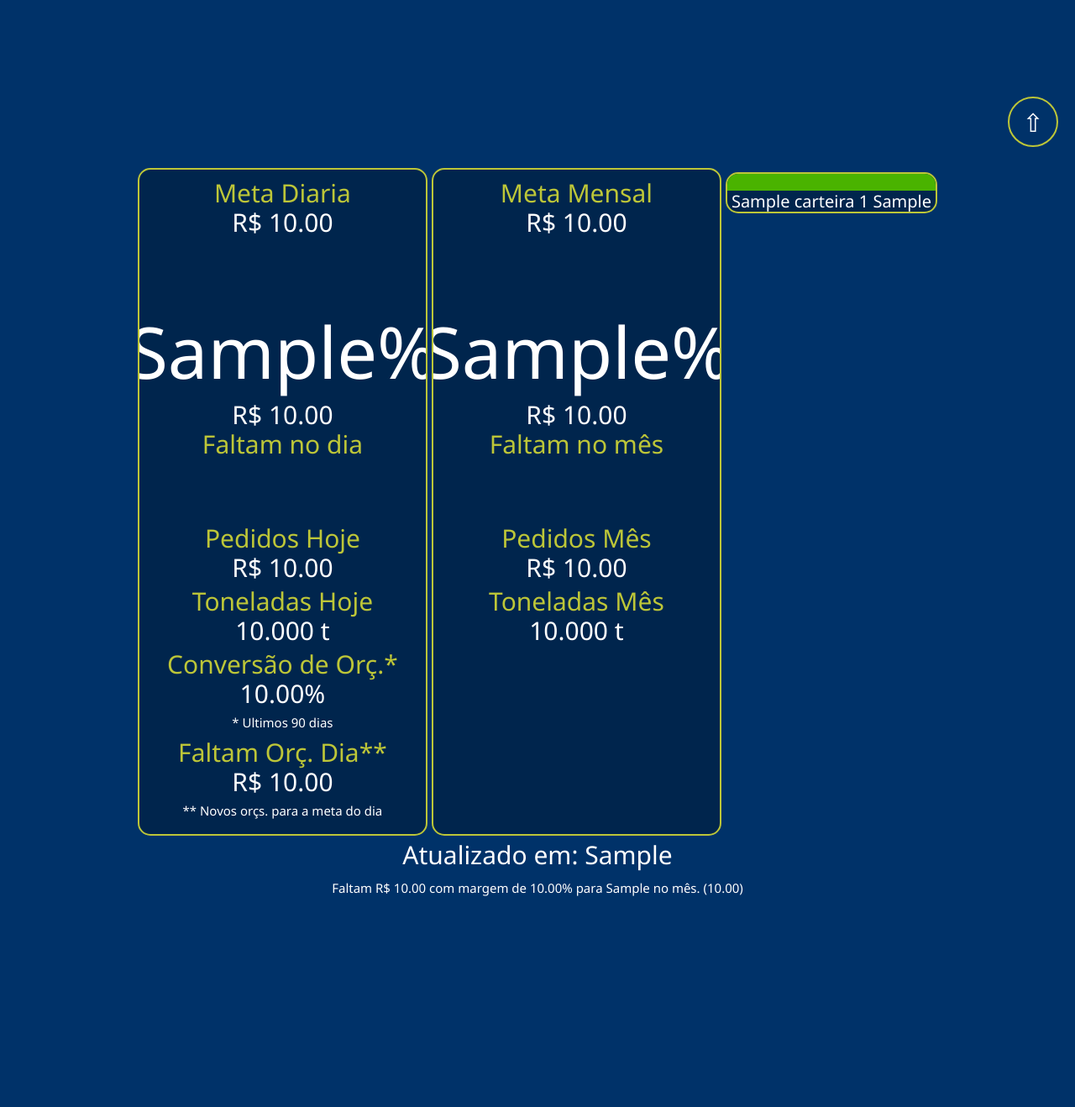
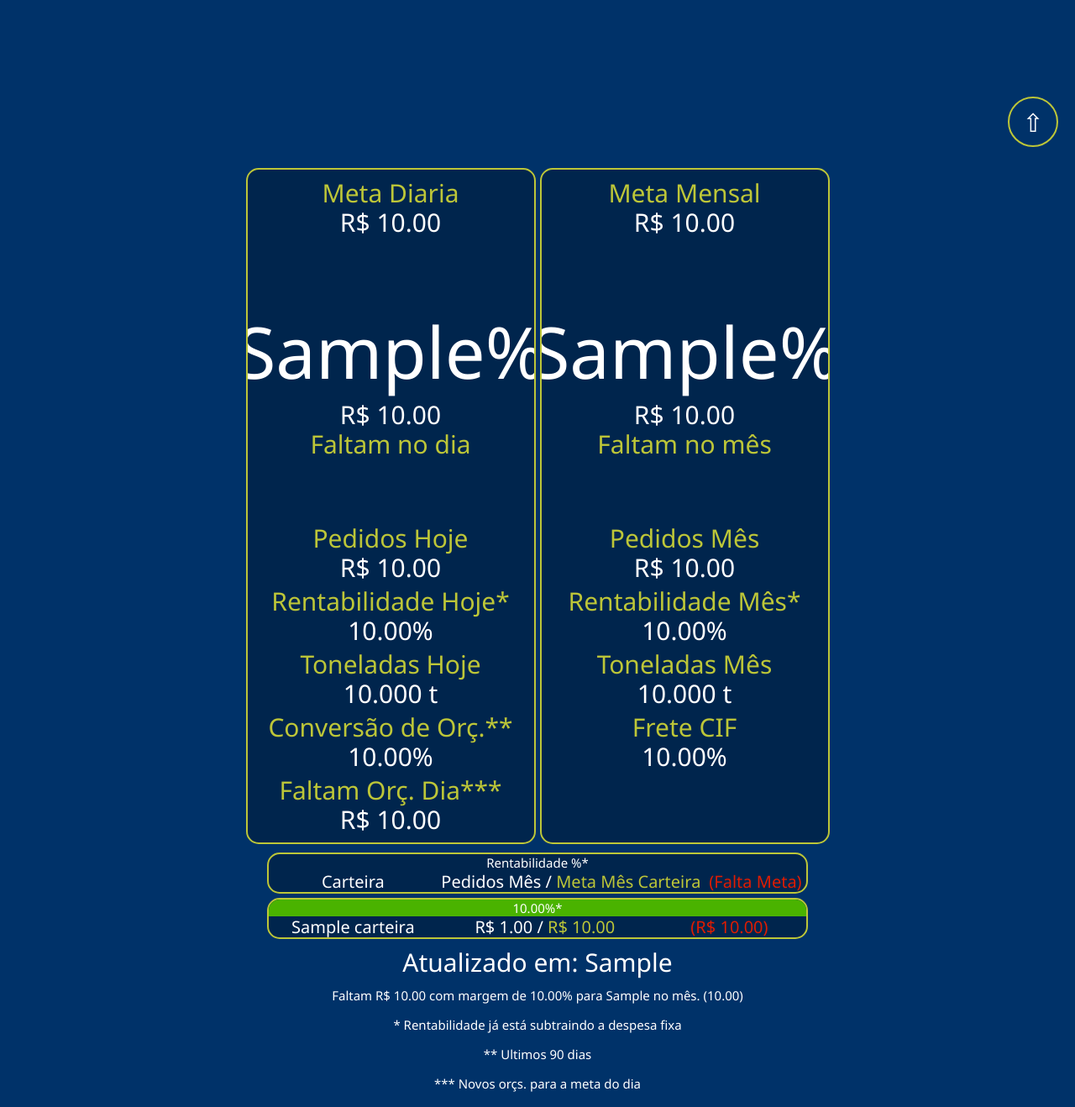
Before and after one commit to vini-lucio/ProjetoWeb, a Django app: template templates/dashboards/pages/vendas-supervisao.html in a window 1280 px wide. Shown: the part 605-1923 px from the top of the page at 84% size. Before the commit the page ends 1672 px from the top, so only its background shows below. Run offline with Django 5.2, Linux system fonts and the light colour scheme; the template is opened without the code that fills it: most values are stand-ins (such as "Sample title", 1, 10 or a date in 2020).

Commit message:
Novos campos no dashboard vendas supervisão e inclusão de carteiras. Campo de meta em vendedores. Relatorios automaticos com parametro para mes atual.

```diff
--- a/base_static/home/css/style.css
+++ b/base_static/home/css/style.css
@@ -389,6 +389,11 @@ textarea:focus {
     margin: 0 auto;
 }
 
+.grid-3-colunas {
+    display: grid;
+    grid-template-columns: 20rem auto auto;
+}
+
 .alinhar-direta {
     text-align: right;
 }
@@ -674,6 +679,10 @@ textarea:focus {
     font-size: var(--tamanho-fonte-p-dashboard-muito-pequeno);
 }
 
+.fonte-muito-pequena-dashboard {
+    font-size: var(--tamanho-fonte-p-dashboard-muito-pequeno) !important;
+}
+
 .div-dashboard .fonte-grande-dashboard {
     font-size: var(--tamanho-fonte-grande);
     line-height: var(--tamanho-linha-grande);
@@ -873,6 +882,12 @@ iframe {
     }
 }
 
+@media (max-width: 700px) {
+    .grid-3-colunas {
+        display: block;
+    }
+}
+
 @media print {
     html {
         font-size: 40%;
--- a/home/admin.py
+++ b/home/admin.py
@@ -362,7 +362,7 @@ class VendedoresEstadosInLine(admin.TabularInline):
 
 @admin.register(Vendedores)
 class VendedoresAdmin(BaseModelAdminRedRequired):
-    list_display = 'id', 'nome', 'status',
+    list_display = 'id', 'nome', 'meta_mes', 'status',
     list_display_links = list_display
     ordering = 'nome',
     search_fields = 'nome',
--- a/home/models.py
+++ b/home/models.py
@@ -867,8 +867,8 @@ class Vendedores(models.Model):
     nome = models.CharField("Nome", max_length=30)
     canal_venda = models.ForeignKey(CanaisVendas, verbose_name="Canal de Venda", on_delete=models.PROTECT,
                                     related_name="%(class)s")
+    meta_mes = models.DecimalField("Meta do Mês", default=0.00, max_digits=15, decimal_places=2)  # type:ignore
     status = models.CharField("Status", max_length=10, choices=status_vendedores, default='ativo')  # type:ignore
-    # TODO: campo de meta
 
     @classmethod
     def filter_ativos(cls):
--- a/templates/dashboards/pages/vendas-supervisao.html
+++ b/templates/dashboards/pages/vendas-supervisao.html
@@ -23,9 +23,6 @@
             <div class="grid-dashboard-2">
 
                 <div class="moldura-verde-dashboard principal-escuro-2 alinhar-topo" style="{% if dados.porcentagem_meta_dia >= 100 %}border:0.4rem solid var(--roxo-rentabilidade-2){% endif %}">
-                    {% comment %} <div>
-                        <div class="grafico-barra" style="--largura: {{ dados.porcentagem_meta_dia }}%; --cor-barra: var({{ dados.cor_rentabilidade_css_dia }})"></div>
-                    </div> {% endcomment %}
                     <div class="grid-dashboard">
 
                         <div>
@@ -49,18 +46,23 @@
                             </div>
 
                             <div class="div-dashboard">
+                                <p class="fonte-verde">Rentabilidade Hoje*</p>
+                                <p>{{ dados.rentabilidade_pedidos_dia | floatformat:"2" }}%</p>
+                            </div>
+
+                            <div class="div-dashboard">
                                 <p class="fonte-verde">Toneladas Hoje</p>
                                 <p>{{ dados.toneladas_dia | floatformat:"3" }} t</p>
                             </div>
 
                             <div class="div-dashboard">
-                                <p class="fonte-verde">Conversão de Orç.*</p>
+                                <p class="fonte-verde">Conversão de Orç.**</p>
                                 <p>{{ dados.conversao_de_orcamentos | floatformat:"2" }}%</p>
-                                <p class="fonte-muito-pequena-dashboard">* Ultimos 90 dias</p>
+                            </div>
 
-                                <p class="fonte-verde">Faltam Orç. Dia**</p>
+                            <div class="div-dashboard">
+                                <p class="fonte-verde">Faltam Orç. Dia***</p>
                                 <p>R$ {{ dados.faltam_abrir_orcamentos_dia | floatformat:"2" }}</p>
-                                <p class="fonte-muito-pequena-dashboard">** Novos orçs. para a meta do dia</p>
                             </div>
                         </div>
 
@@ -90,21 +92,60 @@
                         </div>
 
                         <div class="div-dashboard">
+                            <p class="fonte-verde">Rentabilidade Mês*</p>
+                            <p>{{ dados.rentabilidade_pedidos_mes_rentabilidade_mes | floatformat:"2" }}%</p>
+                        </div>
+
+                        <div class="div-dashboard">
                             <p class="fonte-verde">Toneladas Mês</p>
                             <p>{{ dados.toneladas_mes | floatformat:"3" }} t</p>
+                        </div>
+
+                        <div class="div-dashboard">
+                            <p class="fonte-verde">Frete CIF</p>
+                            <p>{{ dados.frete_cif | floatformat:"2" }}%</p>
                         </div>
                     </div>
 
                 </div>
 
                 <div>
-                    {% for carteira in dados.carteiras_mes %}
-                        <div class="moldura-verde-dashboard-2 principal-escuro-2 alinhar-topo" style="{% if dados.porcentagem_meta_mes >= 100 %}border:0.4rem solid var(--roxo-rentabilidade-2){% endif %}">
+                    <div class="moldura-verde-dashboard-2 principal-escuro-2 alinhar-topo">
+                        <div>
+                            <div class="centralizar fonte-muito-pequena-dashboard">
+                                Rentabilidade %*
+                            </div>
+                        </div>
+                        <div class="grid-3-colunas">
                             <div>
-                                <div class="grafico-barra" style="--largura: {{ dados.porcentagem_meta_dia }}%; --cor-barra: var({{ carteira.cor_rentabilidade_mes_carteira }})"></div>
+                                <p>Carteira</p>
                             </div>
                             <div>
-                                <p>{{ carteira.carteira }} {{ carteira.total_mes_carteira }} {{ carteira.rentabilidade_mes_carteira }}</p>
+                                <p>Pedidos Mês / <span class="fonte-verde">Meta Mês Carteira</span></p>
+                            </div>
+                            <div>
+                                <p><span class="fonte-vermelho">(Falta Meta)</span></p>
+                            </div>
+                        </div>
+                    </div>
+                    {% for carteira in dados.carteiras_mes %}
+                        <div class="moldura-verde-dashboard-2 principal-escuro-2 alinhar-topo" style="{% if carteira.porcentagem_meta_mes >= 100 %}border:0.4rem solid var(--roxo-rentabilidade-2){% endif %}">
+                            <div style="position: relative;">
+                                <div class="centralizar fonte-muito-pequena-dashboard" style="width: 100%; position: absolute; z-index: 2;">
+                                    {{ carteira.rentabilidade_mes_carteira | floatformat:"2" }}%*
+                                </div>
+                                <div class="grafico-barra" style="position: relative; z-index: 1; --largura: {% if carteira.porcentagem_meta_mes > 100 %}100{% else %}{{ carteira.porcentagem_meta_mes }}{% endif %}%; --cor-barra: {% if carteira.rentabilidade_mes_carteira != 0 %}var({{ carteira.cor_rentabilidade_mes_carteira }}){% else %}transparent{% endif %}"></div>
+                            </div>
+                            <div class="grid-3-colunas">
+                                <div>
+                                    <p>{{ carteira.carteira }}</p>
+                                </div>
+                                <div>
+                                    <p>R$ {{ carteira.total_mes_carteira | floatformat:"2" }} / <span class="fonte-verde">R$ {{ carteira.meta_mes | floatformat:"2" }}</span></p>
+                                </div>
+                                <div>
+                                    <p><span class="fonte-vermelho">(R$ {{ carteira.falta_meta | floatformat:"2" }})</span></p>
+                                </div>
                             </div>
                         </div>
                     {% endfor %}
@@ -118,6 +159,9 @@
 
             <div class="div-dashboard principal-escuro">
                 <p class="fonte-muito-pequena-dashboard">Faltam R$ {{ dados.falta_mudar_cor_mes_valor | floatformat:"2" }} com margem de {{ dados.falta_mudar_cor_mes_valor_rentabilidade | floatformat:"2" }}% para {{ dados.falta_mudar_cor_mes_cor }} no mês. ({{ dados.falta_mudar_cor_mes_porcentagem | floatformat:"2" }})</p>
+                <p class="fonte-muito-pequena-dashboard">* Rentabilidade já está subtraindo a despesa fixa</p>
+                <p class="fonte-muito-pequena-dashboard">** Ultimos 90 dias</p>
+                <p class="fonte-muito-pequena-dashboard">*** Novos orçs. para a meta do dia</p>
             </div>
 
         </div>
```
Also changed, not shown: dashboards/services.py (+22 -4 lines), home/services.py (+40 -17 lines), home/migrations/0069_vendedores_meta_mes.py (added).
